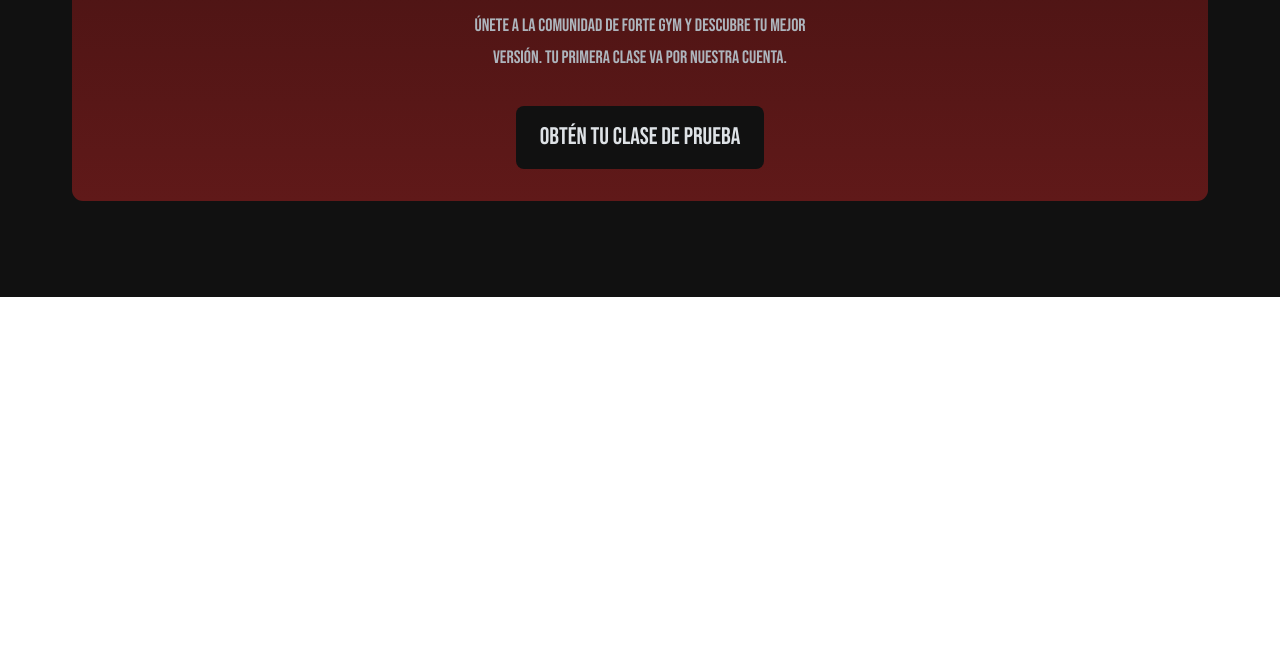
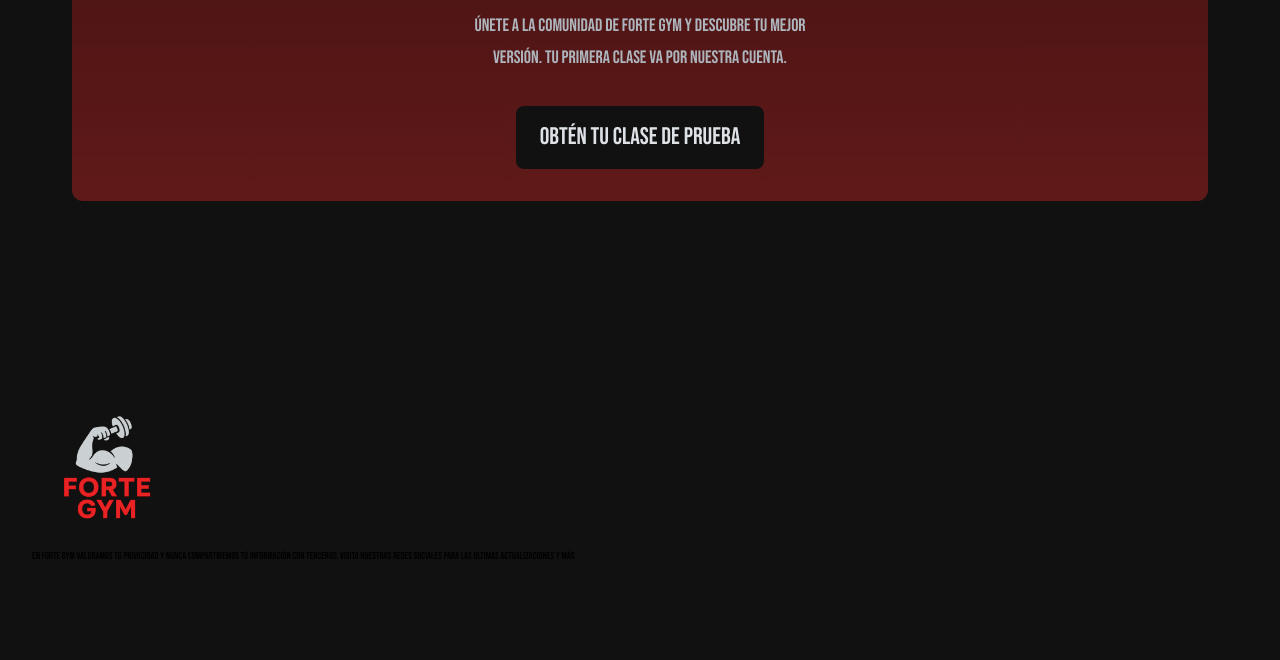
Before and after one commit to zarek21/Forte_Gym, a plain HTML site: page src/index.html in a window 1280 px wide. Shown: the part 7322-7982 px from the top of the page. Before the commit the page ends 7619 px from the top, so only its background shows below. Drawn offline with nearby package versions, Linux system fonts and the light colour scheme.

Commit message:
feat: fix bug

```diff
--- /dev/null
+++ b/src/css/components/footer.css
@@ -0,0 +1,13 @@
+/* FOOTER SECTION */
+
+.section-footer {
+  padding: 9.6rem 0;
+  background-color: var(--color-brand-secondary);
+  display: grid;
+  justify-content: start;
+  align-content: center;
+}
+
+.footer-image-box {
+  width: 15rem;
+}
--- a/src/css/main.css
+++ b/src/css/main.css
@@ -115,3 +115,8 @@
   margin-bottom: 1.6rem;
   letter-spacing: 2px;
 }
+
+.logo {
+  width: 100%;
+  height: auto;
+}
--- a/src/index.html
+++ b/src/index.html
@@ -29,6 +29,7 @@
     <link rel="stylesheet" href="css/components/pricing.css" />
     <link rel="stylesheet" href="css/components/testimonials.css" />
     <link rel="stylesheet" href="css/components/cta.css" />
+    <link rel="stylesheet" href="css/components/footer.css" />
   </head>
 
   <!-- BODY -->
@@ -542,6 +543,27 @@
       </section>
     </main>
 
+    <!-- FOOTER -->
+    <footer class="section-footer">
+      <div class="container">
+        <div class="footer-image-box">
+          <img
+            class="logo"
+            src="/src/assets/images/logo.png"
+            alt="logo de la marca"
+          />
+        </div>
+        <div class="footer-text-box">
+          <p class="footer-description">
+            En forte gym valoramos tu privacidad y nunca compartiremos tú
+            información con terceros. Visita nuestras redes sociales para las
+            ultimas actualizaciones y más
+          </p>
+        </div>
+        <div class="footer-icon-box"></div>
+      </div>
+    </footer>
+
     <!-- JS RESOURCES -->
     <script src="/src/js/main.js" defer></script>
     <script
```
Also changed, not shown: src/assets/images/logo.png (added).
